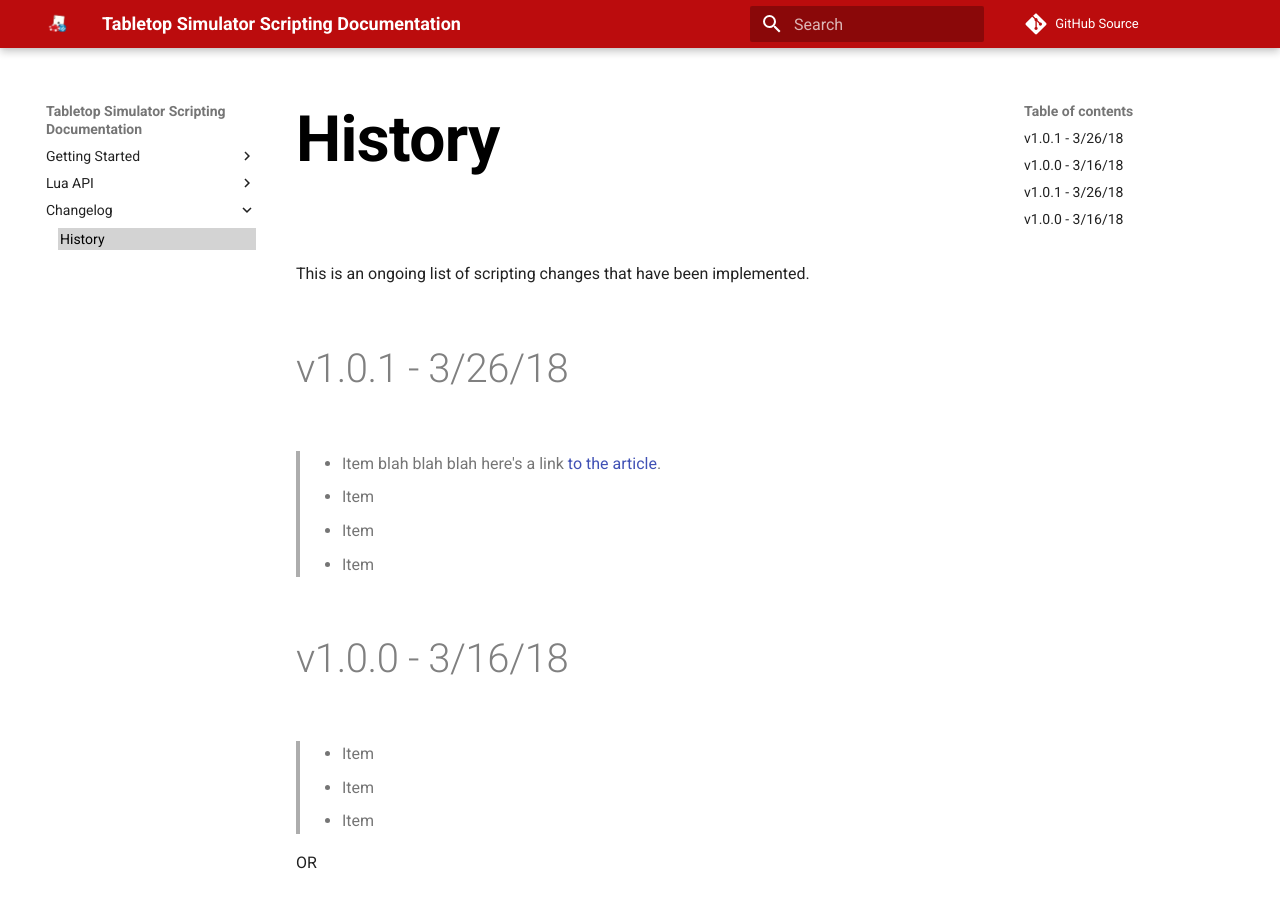
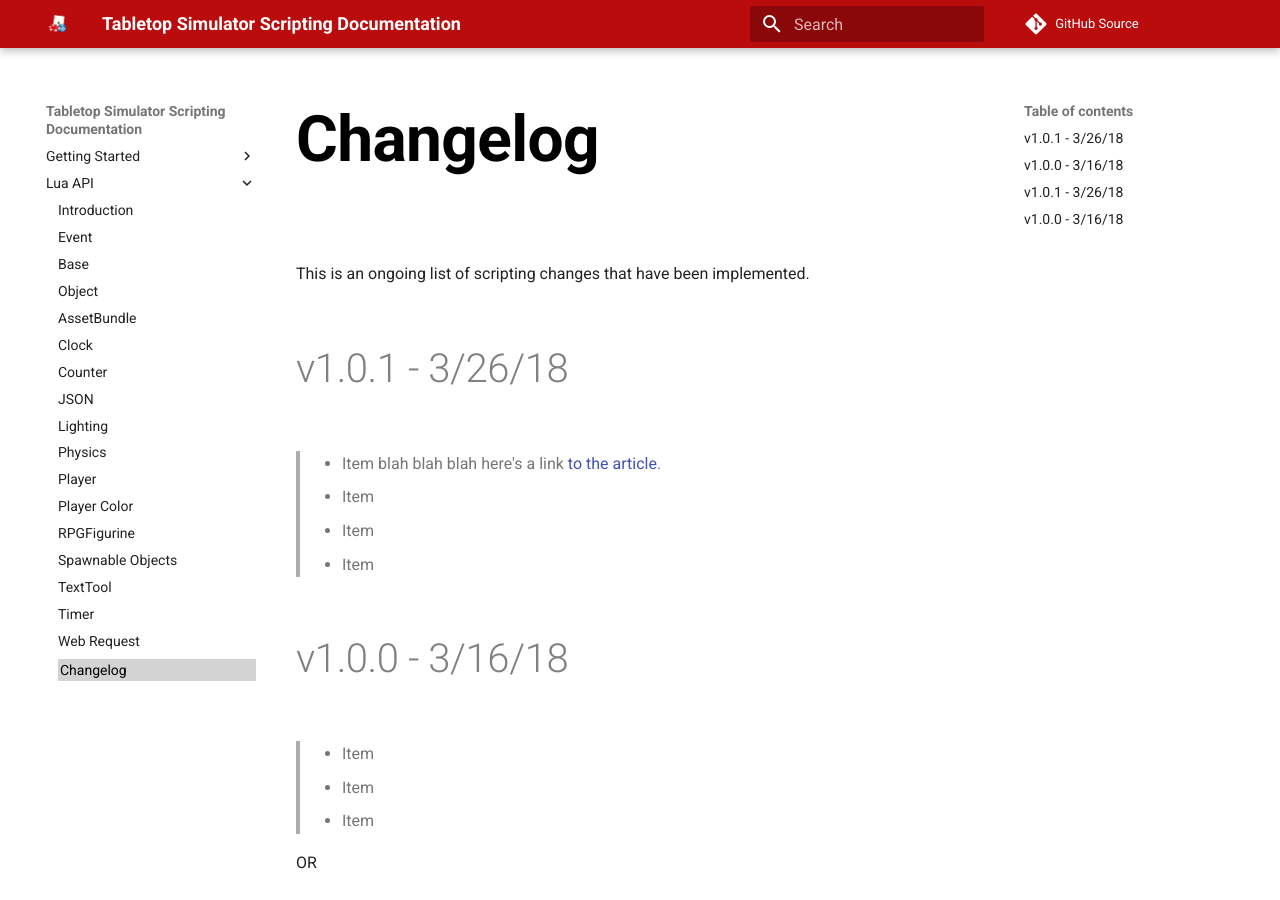
Before and after one commit to Berserk-Games/Tabletop-Simulator-API, an MkDocs documentation site: the page built from docs/changelog.md, in a window 1280 px wide and 900 px high. Built offline with MkDocs 1.6.1 and Material for MkDocs 9.7.7, drawn with Linux system fonts in a browser that asks for light colours; comment, search, counter and statistics services are not loaded; old or Windows-style settings are respelled for this version of MkDocs; some of the changed lines change nothing that is shown.

Commit message:
Moved changelog

```diff
--- a/mkdocs.yml
+++ b/mkdocs.yml
@@ -65,5 +65,4 @@
     - TextTool: texttool.md
     - Timer: timer.md
     - Web Request: webrequest.md
-  - Changelog:
-    - History: changelog.md
+    - Changelog: changelog.md
```
